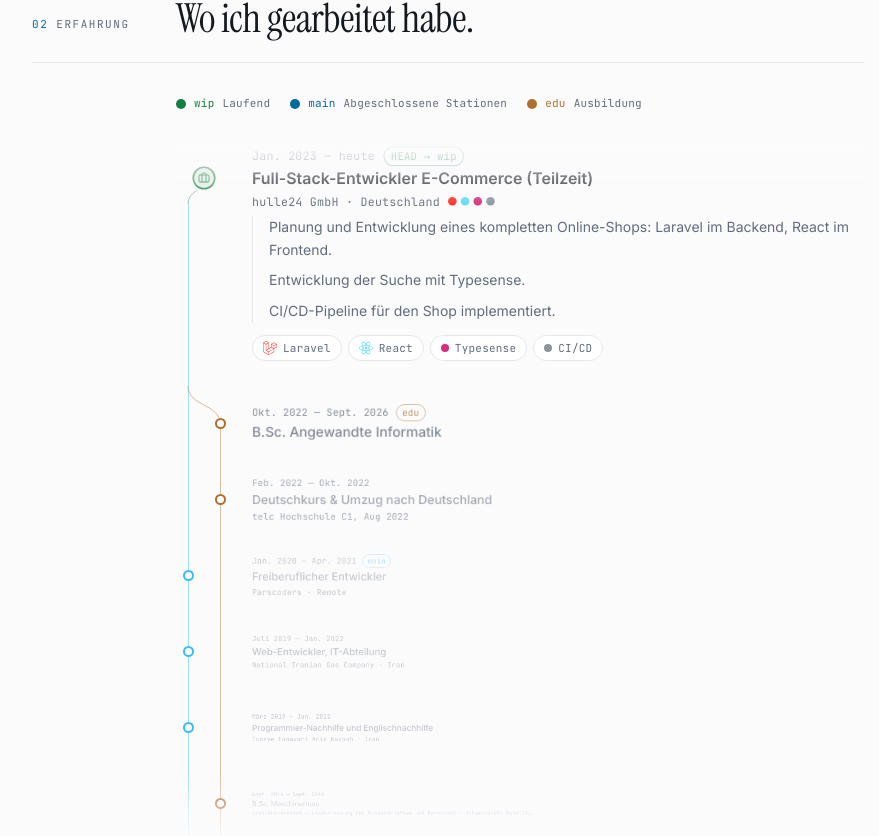
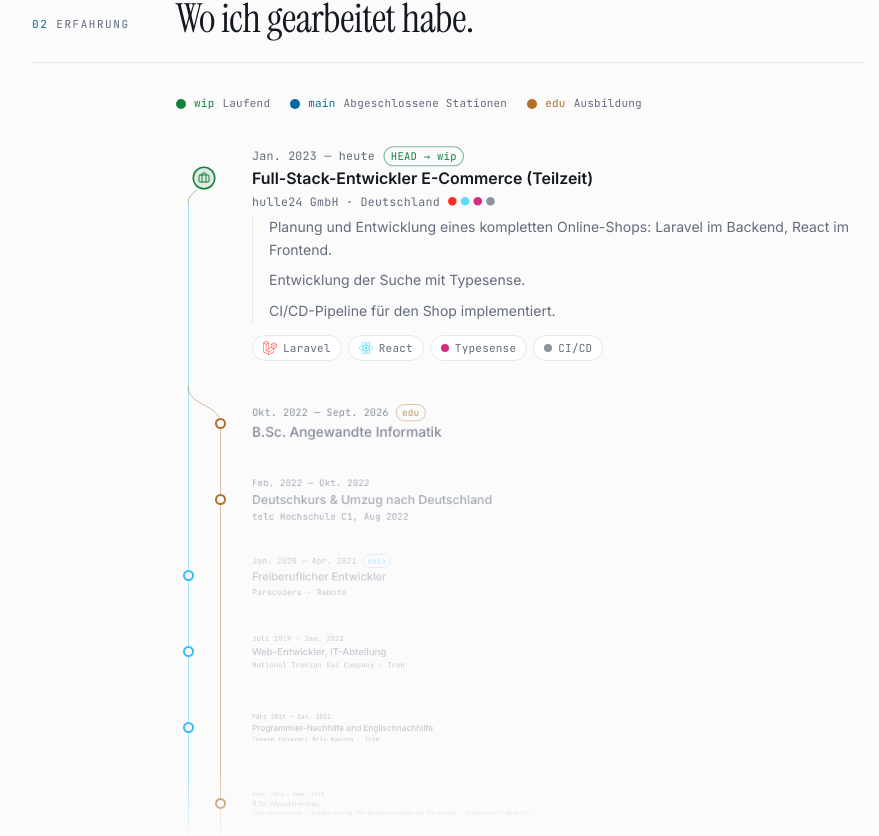
Before and after one commit to ehsanmim/ehsanmim.github.io, a React (Vite) app: page / in a window 1280 px wide. Shown: the part 1338-2174 px from the top of the page, without its empty margins (192-1071 px from the left). Built offline with nearby package versions, Linux system fonts and the light colour scheme.

Commit message:
Scroll fix

```diff
--- a/src/looks/editorial/CommitGraph.tsx
+++ b/src/looks/editorial/CommitGraph.tsx
@@ -56,8 +56,12 @@ const CURVE = 26
 /* Wider than the lanes need: the slack is the gap between the graph and the
  * commit, which the lanes would otherwise sit right up against. */
 const GUTTER = 76
-/** How many commits are visible either side of the one in focus. */
+/** How many commits are visible either side of the one in focus. Three on a
+ *  screen with room for them; on a phone just one, so the deck is the previous
+ *  commit, this one, and the next — a seven-slot deck is taller than the phone
+ *  it is on, which puts the commit in focus somewhere off the screen. */
 const REACH = 3
+const REACH_NARROW = 1
 /** How far the focused commit comes forward, and how far each ring back from it
  *  falls away. */
 const ZOOM = 1.06
@@ -147,6 +151,15 @@ export function CommitGraph({ commits }: { commits: Commit[] }) {
   // however tall its detail turns out to be. Measured rather than assumed: one
   // role has three bullets and a stack, another has none at all, and a fixed
   // allowance would leave a hole under the short ones.
+  const [reach, setReach] = useState(REACH)
+  useEffect(() => {
+    const mq = window.matchMedia('(max-width: 640px)')
+    const read = () => setReach(mq.matches ? REACH_NARROW : REACH)
+    read()
+    mq.addEventListener('change', read)
+    return () => mq.removeEventListener('change', read)
+  }, [])
+
   const detail = useRef<HTMLDivElement>(null)
   const [detailH, setDetailH] = useState(0)
   useEffect(() => {
@@ -249,6 +262,29 @@ export function CommitGraph({ commits }: { commits: Commit[] }) {
     }
   }, [index, last, move])
 
+  // Bring the commit in focus to the middle of the screen if it has drifted
+  // off it. On a phone the deck is most of the viewport, so a commit two steps
+  // in can sit under the fold — moving the deck to it is no use if the reader
+  // cannot see where it moved to.
+  useEffect(() => {
+    const el = deck.current?.querySelector<HTMLElement>(`[data-slot="${index}"]`)
+    if (!el) return
+    // Two frames: the slot is mid-transition on the first one.
+    const raf = requestAnimationFrame(() =>
+      requestAnimationFrame(() => {
+        const r = el.getBoundingClientRect()
+        // The header, not the opened detail — it is the commit's own line that
+        // should land in the middle, not the middle of everything it says.
+        const centre = r.top + Math.min(r.height, STEP) / 2
+        const drift = centre - window.innerHeight / 2
+        if (Math.abs(drift) > window.innerHeight * 0.2) {
+          window.scrollBy({ top: drift, behavior: 'smooth' })
+        }
+      }),
+    )
+    return () => cancelAnimationFrame(raf)
+  }, [index])
+
   const onKey = (e: React.KeyboardEvent) => {
     const by = { ArrowDown: 1, PageDown: 1, ArrowUp: -1, PageUp: -1 }[e.key]
     if (by) {
@@ -299,12 +335,12 @@ export function CommitGraph({ commits }: { commits: Commit[] }) {
     return { from: tops.reduce(earlier), to: bottoms.reduce(later) }
   })()
 
-  const VISIBLE = REACH * 2 + 1
+  const VISIBLE = reach * 2 + 1
   // The deck keeps the focused commit centred, but never at the price of empty
   // slots: at the ends it stops moving and the focus travels within the window
   // instead. Three blank rows above the newest commit is not a deck, it is a
   // hole.
-  const start = Math.min(Math.max(index - REACH, 0), Math.max(0, commits.length - VISIBLE))
+  const start = Math.min(Math.max(index - reach, 0), Math.max(0, commits.length - VISIBLE))
   const height = STEP * VISIBLE + detailH
 
   return (
@@ -341,6 +377,7 @@ export function CommitGraph({ commits }: { commits: Commit[] }) {
                 <div
                   key={commit.id}
                   id={`commit-${i}`}
+                  data-slot={i}
                   role="option"
                   aria-selected={off === 0}
                   className="absolute inset-x-0 grid"
@@ -426,15 +463,29 @@ export function CommitGraph({ commits }: { commits: Commit[] }) {
             })}
           </div>
 
-          {/* Softens the top and bottom edges so commits leave the deck rather
-              than being cut off by it. */}
-          <div
-            aria-hidden="true"
-            className="pointer-events-none absolute inset-0"
-            style={{
-              background: `linear-gradient(var(--color-bg), transparent ${STEP * 0.9}px, transparent calc(100% - ${STEP * 0.9}px), var(--color-bg))`,
-            }}
-          />
+          {/* Softens an edge only where the deck actually continues past it.
+              Clamped at either end there is nothing beyond the frame, and a
+              fade there would just be dimming the first commit's own date. */}
+          {start > 0 && (
+            <div
+              aria-hidden="true"
+              className="pointer-events-none absolute inset-x-0 top-0"
+              style={{
+                height: STEP * 0.9,
+                background: 'linear-gradient(var(--color-bg), transparent)',
+              }}
+            />
+          )}
+          {start + VISIBLE < commits.length && (
+            <div
+              aria-hidden="true"
+              className="pointer-events-none absolute inset-x-0 bottom-0"
+              style={{
+                height: STEP * 0.9,
+                background: 'linear-gradient(transparent, var(--color-bg))',
+              }}
+            />
+          )}
         </div>
       </Reveal>
 
```
